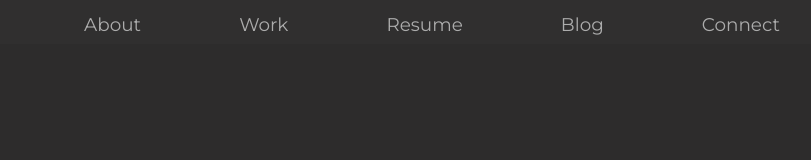
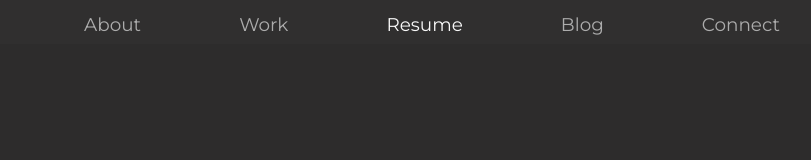
Before and after one commit to mrzacsmith/zac-portfolio, a React (Create React App) app: page / in a window 1280 px wide. Shown: the top 160 px of the page, without its empty margins (208-1019 px from the left). Built offline with nearby package versions, Linux system fonts and the light colour scheme.

Commit message:
backface visiblity implemented for pixelation

```diff
--- a/src/App.css
+++ b/src/App.css
@@ -15,15 +15,17 @@ nav{
   display:flex;
   justify-content:center;
   opacity:0.98;
+
 }
 nav a{
   text-decoration:none;
   color:#B0B0B0;
   font-size:1.15rem;
   padding:13px;
+  backface-visibility: hidden;
+  transition:0.5s;
 }
 nav:hover{
-  /* opacity:0.9; */
   color:#c4c4c4;
 }
 nav a:hover{
@@ -31,6 +33,12 @@ nav a:hover{
   transform:scale(1.08);
   transition: .5s cubic-bezier(0.2,0.8,0.2,1);
   color:#c4c4c4;
+}
+.resume{
+  color:white;
+}
+.resume:hover{
+  color:white;
 }
 /* nav a:hover{
   background: url(https://pub-static.haozhaopian.net/assets/stickers/6555/1db6ccd3-1be9-474a-8d98-aaf32fed654b_medium_thumb.jpg);
@@ -240,10 +248,13 @@ color:white;
   margin-bottom:15%;
   color:white;
   transition:0.5s;
+  backface-visibility: hidden;
+  -webkit-backface-visibility: hidden;
+  -webkit-transform: translateZ(0) scale(1.0, 1.0);
 }
 .project:hover{
-  transform:scale(1.1);
-  transition: 0.6s;
+  transform:scale(1.05);
+  transition: 0.25s;
 }
 .project img{
   max-width:700px;
@@ -362,6 +373,7 @@ color:white;
   border-radius:5px;
   box-shadow: 0 10px 5px rgba(0,0 ,0, .55);
   transition: transform .3s;
+
 }
 
 .blog-container {
```
